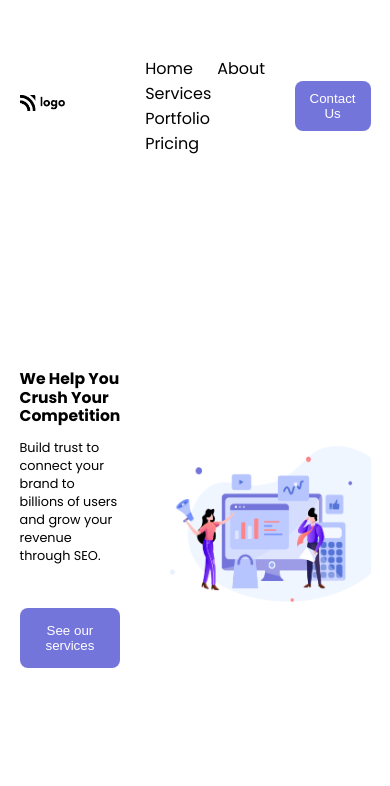
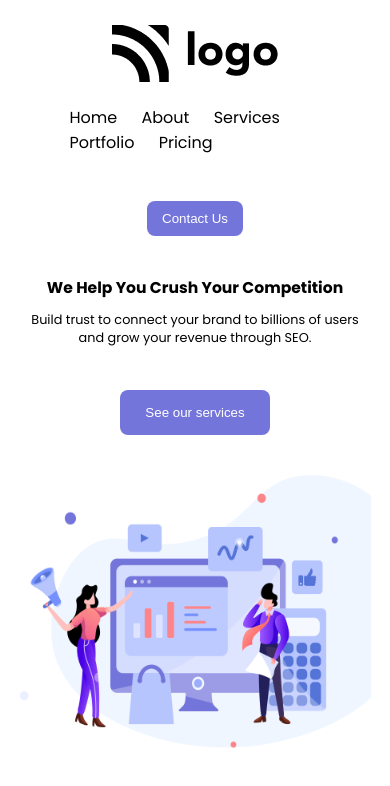
Before and after one commit to itamim345/crush_competition, a plain HTML site: page index.html in a window 390 px wide. Drawn offline with Linux system fonts and the light colour scheme.

Commit message:
Responsive css added

```diff
--- a/style.css
+++ b/style.css
@@ -42,8 +42,9 @@ nav {
 .left-area {
     flex: 1;
    }
-   .right-area {
+.right-area {
        flex: 2;
+       z-index: -9999;
    }
 .banner-container img {
     width: 100%;
@@ -63,3 +64,24 @@ nav {
     border-radius: 8px;
     margin: 30px 0;
 }
+
+/* Responsive CSS */
+@media (max-width: 768px){
+    /* nav-area */
+    nav {
+        flex-direction: column;
+        height: auto;
+    }
+    .logo img {
+        height: 60%;
+        width: auto;
+        margin-top: 3vh;
+    }
+    /* banner-area */
+    .banner-container{
+        height: auto;
+        flex-direction: column;
+        text-align: center;
+        gap: 10px;
+    }
+}
```
